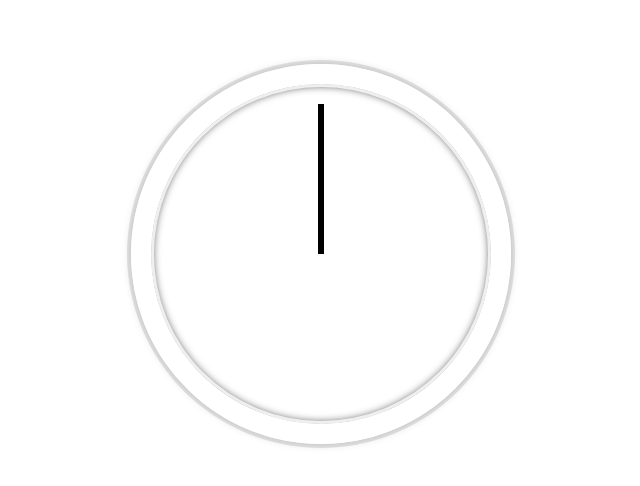
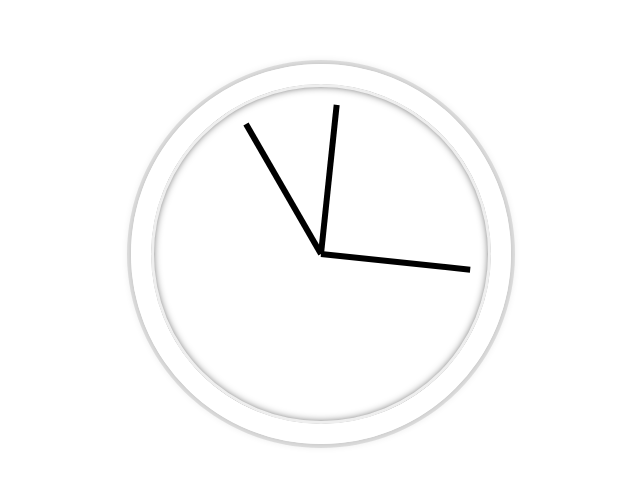
Before and after one commit to sylviass-io/CSS-JS-Clock, a plain HTML site: page index.html in a window 1280 px wide. Shown: the part 146-632 px from the top of the page, without its empty margins (319-959 px from the left). Drawn offline with Linux system fonts and the light colour scheme.

Commit message:
Added JS to make the clock work

```diff
--- a/index.html
+++ b/index.html
@@ -3,7 +3,7 @@
   <head>
     <meta charset="UTF-8" />
     <title>JS + CSS Clock</title>
-    <link rel="icon" href="https://fav.farm/🔥" />
+    <link rel="icon" href="https://fav.farm/🕑" />
   </head>
   <body>
     <div class="clock">
@@ -16,7 +16,7 @@
 
     <style>
       html {
-        background: white
+        background: white;
         background-size: cover;
         font-family: "helvetica neue";
         text-align: center;
@@ -58,12 +58,34 @@
         position: absolute;
         top: 50%;
         transform-origin: 100%;
-        transform:rotate(90deg);
+        transform: rotate(90deg);
         transition: all 0.05s;
         transition-timing-function: cubic-bezier(0.1, 2.7, 0.58, 1);
       }
     </style>
 
-    <script></script>
+    <script>
+      let secondHand = document.querySelector(".second-hand");
+      let minsHand = document.querySelector(".min-hand");
+      let hourHand = document.querySelector(".hour-hand");
+
+      function setDate() {
+        let now = new Date();
+        let seconds = now.getSeconds();
+        let secondsDegrees = (seconds / 60) * 360 + 90;
+        secondHand.style.transform = `rotate(${secondsDegrees}deg)`;
+        let minutes = now.getMinutes();
+        let minutesDegrees = (minutes / 60) * 360 + 90;
+        minsHand.style.transform = `rotate(${minutesDegrees}deg)`;
+
+        let hours = now.getHours();
+        let hoursDegrees = (hours / 12) * 360 + 90;
+        hourHand.style.transform = `rotate(${hoursDegrees}deg)`;
+
+        console.log(hours, minutes, seconds);
+      }
+
+      setInterval(setDate, 1000);
+    </script>
   </body>
 </html>
```
